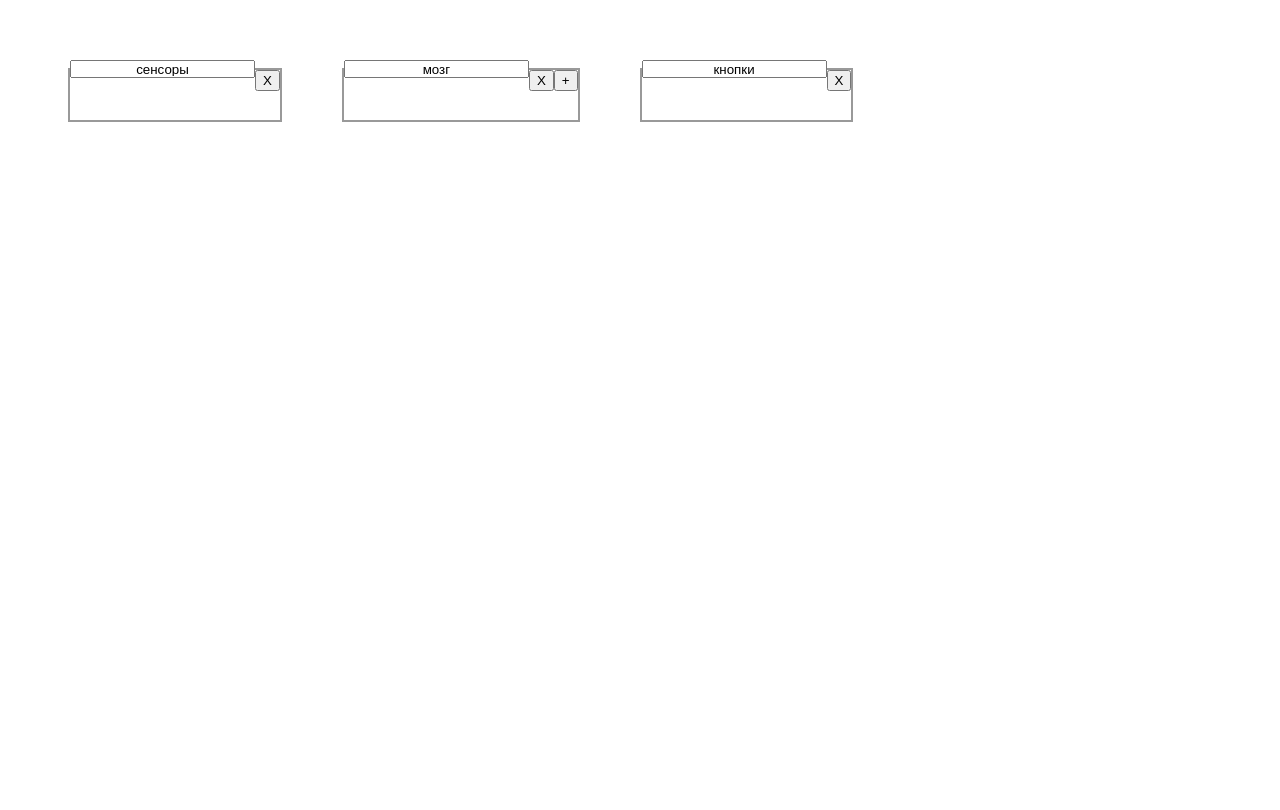
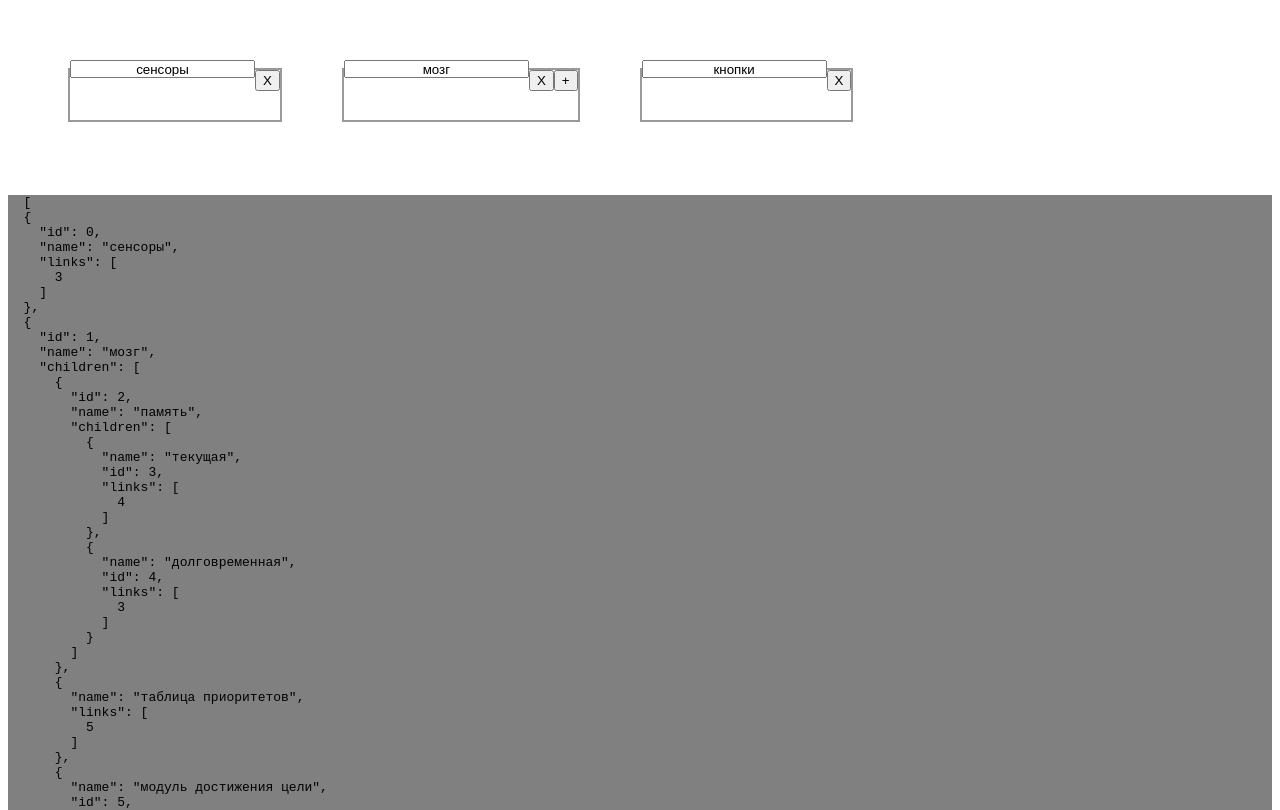
Before and after one commit to Sacrapas/tree-modeling, an Angular app: page / in a window 1280 px wide. Shown: the top 810 px of the page. Built offline with nearby package versions, Linux system fonts and the light colour scheme.

Commit message:
raw view

```diff
--- a/src/app/app.component.html
+++ b/src/app/app.component.html
@@ -1,7 +1,11 @@
-<div>
-  <app-cell *ngFor     = 'let cell of cells; let i = index'
-            [name]     = 'cell.name'
-            [children] = 'cell.children'
-            [depth]    = '0'
-            [selfIndex]= 'i'></app-cell>
+<div (click)="add()">
+  <app-cell *ngFor       = 'let cell of cells; let i = index'
+            [(name)]     = 'cell.name'
+            [(children)] = 'cell.children'
+            [depth]      = '0'
+            [selfIndex]  = 'i'></app-cell>
 </div>
+
+<pre>
+  {{cells | json}}
+</pre>
--- a/src/app/app.component.scss
+++ b/src/app/app.component.scss
@@ -2,3 +2,8 @@ div {
   padding: 30px;
   display: flex;
 }
+
+pre {
+  font-family: monospace;
+  background-color: gray;
+}
--- a/src/app/app.component.ts
+++ b/src/app/app.component.ts
@@ -1,4 +1,4 @@
-import { Component, HostListener } from '@angular/core';
+import { Component } from '@angular/core';
 
 @Component({
   selector: 'app-root',
@@ -51,8 +51,7 @@ export class AppComponent {
   }
 ];
 
-  @HostListener('click')
-  public click(): void {
+  public add(): void {
     this.cells.push({
       name: 'тест'
     });
--- a/src/app/cell/cell.component.html
+++ b/src/app/cell/cell.component.html
@@ -2,14 +2,14 @@
      [ngStyle] = "{borderColor: 'rgba(0, 0, 0, ' + (depth + 4) / 10 + ')'}"
      class     = 'root'>
 
-  <input type="text" (click)="$event.stopPropagation()" [value]="name">
+  <input type="text" (click)="$event.stopPropagation()" [ngModel]="name" (ngModelChange)="inputChange($event)">
 
   <button (click)="destroySelf.emit(selfIndex); sp($event)">X</button>
   <button
     *ngIf="children"
     (click)="switchCollapse(); sp($event)"> {{ isCollapsed ? '+' : '-'}}</button>
 
-  <div *ngIf="!isCollapsed">
+  <ng-container *ngIf="!isCollapsed">
     <app-cell *ngFor        = 'let cell of children; let i = index'
               [name]        = 'cell.name'
               [children]    = 'cell.children'
@@ -17,6 +17,6 @@
               [selfIndex]   = 'i'
               (destroySelf) = 'destroyChild($event)'>
     </app-cell>
-  </div>
+  </ng-container>
 
 </div>
--- a/src/app/cell/cell.component.ts
+++ b/src/app/cell/cell.component.ts
@@ -7,14 +7,18 @@ import {Component, Input, Output, EventEmitter} from '@angular/core';
 })
 export class CellComponent {
 
-  @Input()  children:     any[];
-  @Input()  depth:        number;
-  @Input()  name:         string;
-  @Input()  selfIndex:    number;
-
+  @Input()  children:    any[];
+  @Input()  depth:       number;
+  @Input()  selfIndex:   number;
+  @Input()  name:        string;
+  @Output() nameChange:  EventEmitter<string> = new EventEmitter<string>();
   @Output() destroySelf: EventEmitter<number> = new EventEmitter<number>();
 
   public isCollapsed = true;
+
+  public inputChange(e: string): void {
+    this.nameChange.emit(e);
+  }
 
   public add(): void {
     this.children.push({name: null});
```
